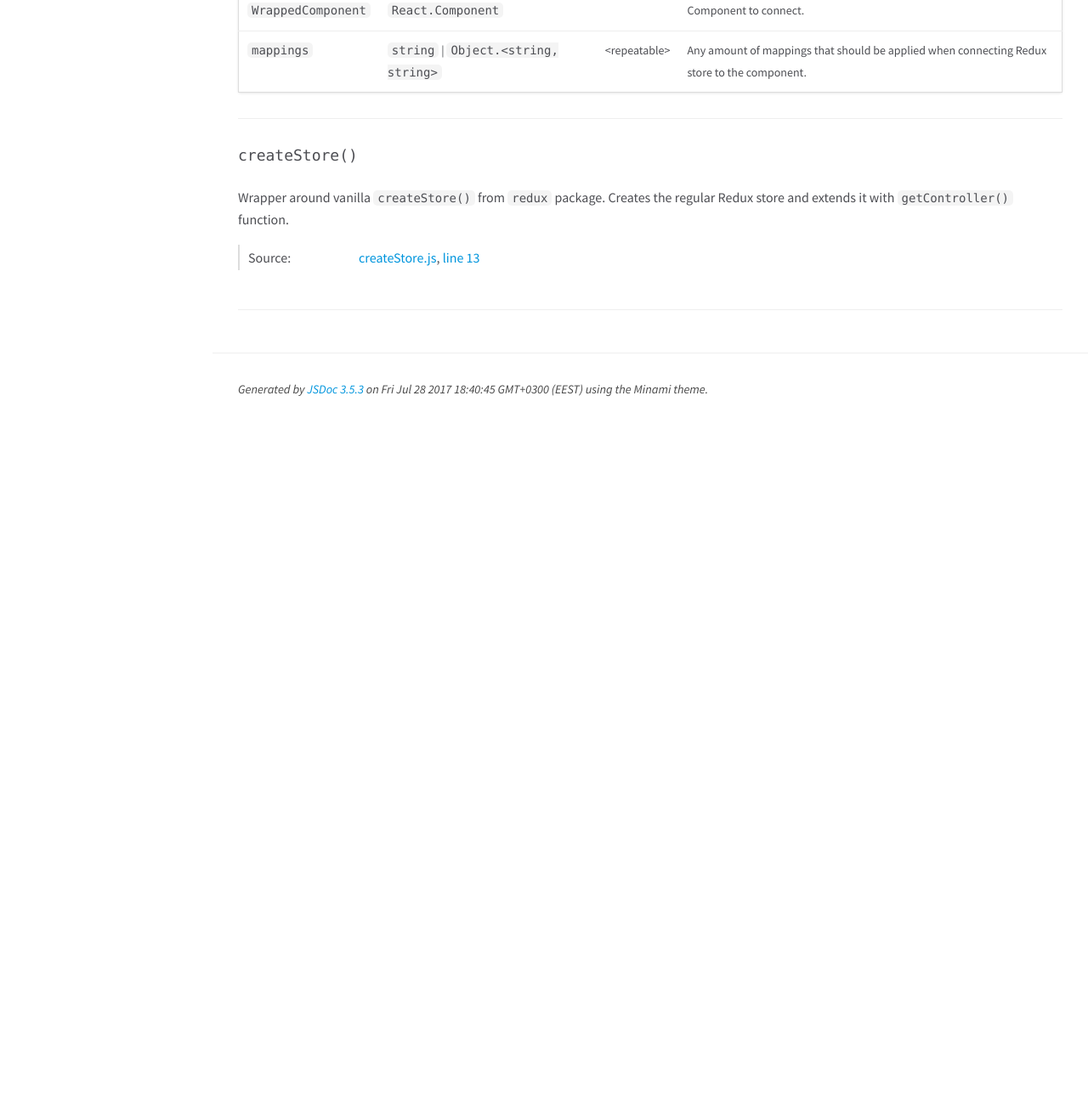
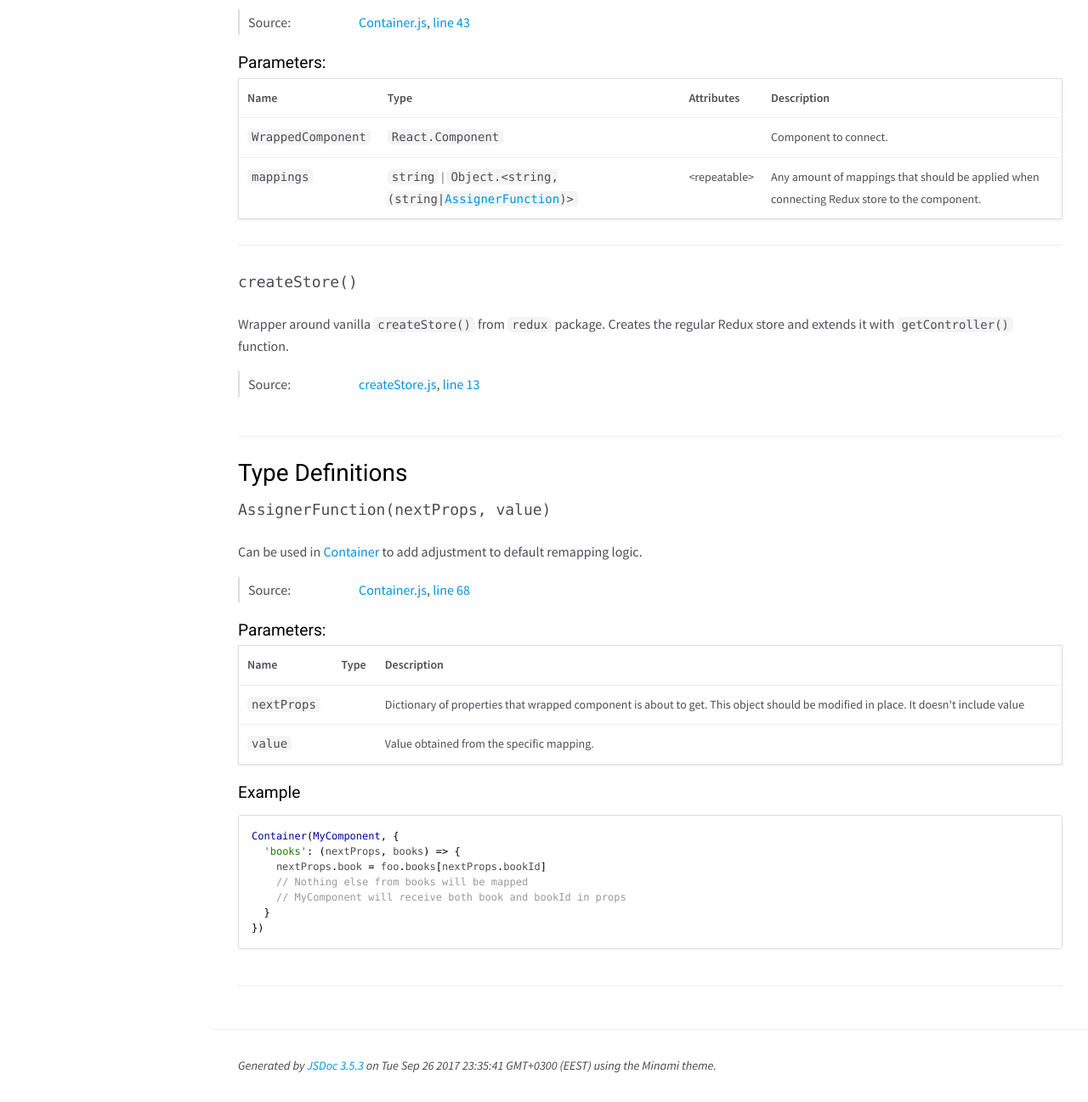
Before and after one commit to FactorialComplexity/react-redux-controllers, a website: page docs/global.html in a window 1280 px wide. Shown: the part 1555-2852 px from the top of the page at 85% size. Before the commit the page ends 2057 px from the top, so only its background shows below. Drawn offline with nearby package versions, Linux system fonts and the light colour scheme.

Commit message:
Updated documentation

```diff
--- a/docs/global.html
+++ b/docs/global.html
@@ -287,6 +287,11 @@ mapped by default.</p>
 <td>Only map state managed by the controller to props (no dispatches).</td>
 <td><code>path.key1</code> to <code>props.keys.key1</code> <br> <code>path.key2</code> to <code>props.keys.key2</code> ...</td>
 </tr>
+<tr>
+<td><code>{ &quot;path&quot;: (nextProps, value) =&gt; { ... } }</code></td>
+<td>Provide custom <a href="global.html#AssignerFunction">AssignerFunction</a> to map <code>value</code> to the <code>nextProps</code>. <code>nextProps</code> object should be modified in place. Function is not expected to return anything.</td>
+<td></td>
+</tr>
 </tbody>
 </table>
 </div>
@@ -413,7 +418,7 @@ mapped by default.</p>
 <span class="param-type"><code>string</code></span>
 |
 
-<span class="param-type"><code>Object.&lt;string, string></code></span>
+<span class="param-type"><code>Object.&lt;string, (string|<a href="global.html#AssignerFunction">AssignerFunction</a>)></code></span>
 
 
 
@@ -548,6 +553,175 @@ regular Redux store and extends it with <code>getController()</code> function.</
 
 
 
+        <h3 class="subsection-title">Type Definitions</h3>
+
+
+
+<div class="section-method">
+
+
+
+    <h4 class="name" id="AssignerFunction"><span class="type-signature"></span>AssignerFunction<span class="signature">(nextProps, value)</span><span class="type-signature"></span></h4>
+
+
+
+
+
+<div class="description">
+    <p>Can be used in <a href="global.html#Container">Container</a> to add adjustment to default remapping logic.</p>
+</div>
+
+
+
+
+
+<dl class="details">
+
+
+
+
+
+
+
+
+
+
+
+
+
+
+
+
+
+
+
+
+
+
+
+
+
+
+    <dt class="tag-source">Source:</dt>
+    <dd class="tag-source"><ul class="dummy"><li>
+        <a href="Container.js.html">Container.js</a>, <a href="Container.js.html#line68">line 68</a>
+    </li></ul></dd>
+
+
+
+
+
+
+
+</dl>
+
+
+
+
+
+
+
+
+
+    <h5>Parameters:</h5>
+
+
+<table class="params">
+    <thead>
+    <tr>
+
+        <th>Name</th>
+
+
+        <th>Type</th>
+
+
+
+
+
+        <th class="last">Description</th>
+    </tr>
+    </thead>
+
+    <tbody>
+
+
+        <tr>
+
+                <td class="name"><code>nextProps</code></td>
+
+
+            <td class="type">
+
+            </td>
+
+
+
+
+
+            <td class="description last">
+                <p>Dictionary of properties that wrapped component is about to get.
+  This object should be modified in place. It doesn't include value</p>
+
+            </td>
+        </tr>
+
+
+
+        <tr>
+
+                <td class="name"><code>value</code></td>
+
+
+            <td class="type">
+
+            </td>
+
+
+
+
+
+            <td class="description last">
+                <p>Value obtained from the specific mapping.</p>
+
+            </td>
+        </tr>
+
+
+    </tbody>
+</table>
+
+
+
+
+
+
+
+
+
+
+
+
+
+
+
+
+<div class="section-examples">
+<h5>Example</h5>
+
+    <pre class="prettyprint"><code>Container(MyComponent, {
+  'books': (nextProps, books) => {
+    nextProps.book = foo.books[nextProps.bookId]
+    // Nothing else from books will be mapped
+    // MyComponent will receive both book and bookId in props
+  }
+})</code></pre>
+
+</div>
+
+</div>
+
+
 
 
 </article>
@@ -562,7 +736,7 @@ regular Redux store and extends it with <code>getController()</code> function.</
 <br class="clear">
 
 <footer>
-    Generated by <a href="https://github.com/jsdoc3/jsdoc">JSDoc 3.5.3</a> on Fri Jul 28 2017 18:40:45 GMT+0300 (EEST) using the Minami theme.
+    Generated by <a href="https://github.com/jsdoc3/jsdoc">JSDoc 3.5.3</a> on Tue Sep 26 2017 23:35:41 GMT+0300 (EEST) using the Minami theme.
 </footer>
 
 <script>prettyPrint();</script>
```
Also changed, not shown: docs/Action.Stage.html (+1 -1 lines), docs/Action.html (+1 -1 lines), docs/Action.js.html (+1 -1 lines), docs/Container.js.html (+19 -3 lines), docs/Controller.html (+15 -13 lines), docs/Controller.js.html (+12 -6 lines), docs/combineReducers.js.html (+1 -1 lines), docs/createStore.js.html (+1 -1 lines), docs/external-Store.html (+1 -1 lines), docs/index.html (+1 -1 lines), src/Container.js (+18 -2 lines).
